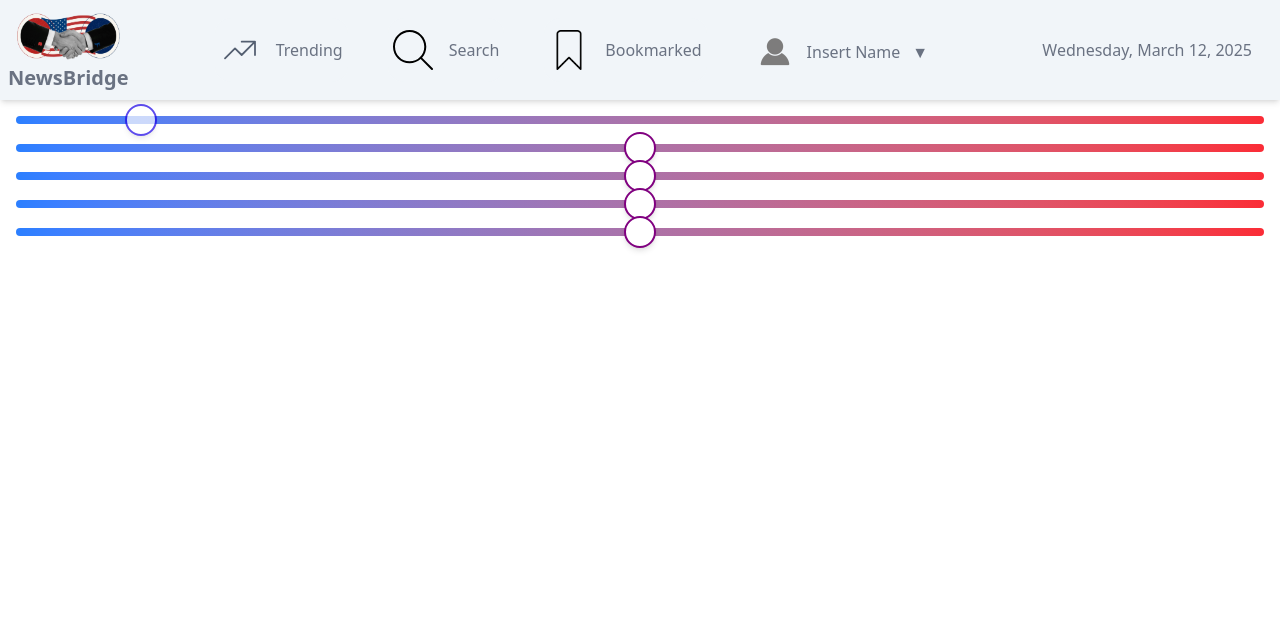
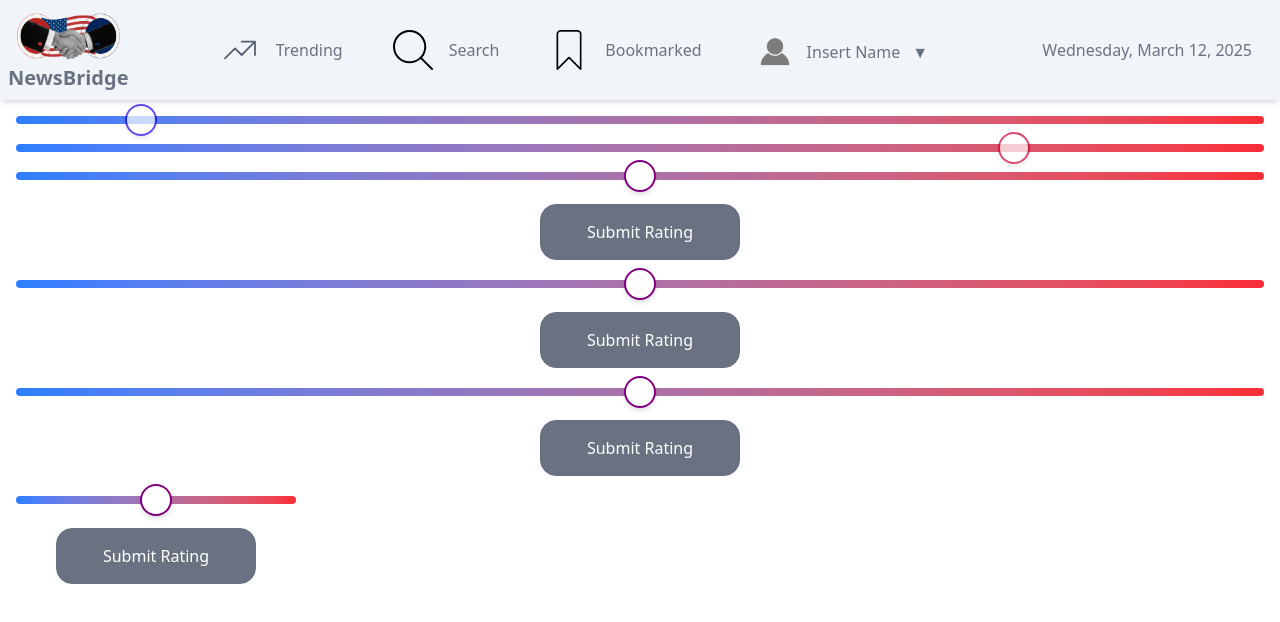
Before and after one commit to ysmazaheri/NewsBridge, a React (Vite) app in the folder frontend/newsbridge/: page /bias-scale-page in a window 1280 px wide. Shown: the top 622 px of the page. Built offline with nearby package versions, Linux system fonts and the light colour scheme.

Commit message:
Updated user input slider with a button to submit / adjust rating

```diff
--- a/frontend/newsbridge/src/components/BiasScale.tsx
+++ b/frontend/newsbridge/src/components/BiasScale.tsx
@@ -1,4 +1,5 @@
 import { useState, useEffect, useRef } from "react";
+import { Button } from "./FormElements";
 
 function getColor(rating: number): string {
   const red = Math.min(255, (rating / 100) * 255);
@@ -42,6 +43,7 @@ interface UserBiasScaleProps {
 export const UserBiasScale = (props: UserBiasScaleProps) => {
   const { initialRating, onChange } = props;
   const [dragging, setDragging] = useState<boolean>(false);
+  const [isMutable, setIsMutable] = useState<boolean>(true);
   const [currentRating, setCurrentRating] = useState<number>(initialRating);
   const scaleRef = useRef<HTMLDivElement>(null);
 
@@ -69,7 +71,6 @@ export const UserBiasScale = (props: UserBiasScaleProps) => {
     const handleMouseUp = () => {
       if (dragging) {
         setDragging(false);
-        onChange(currentRating);
       }
     };
 
@@ -85,23 +86,45 @@ export const UserBiasScale = (props: UserBiasScaleProps) => {
       document.removeEventListener("mousemove", handleMouseMove);
       document.removeEventListener("mouseup", handleMouseUp);
     };
-  }, [dragging, currentRating, onChange]);
+  }, [dragging]);
+
+  // Updates the state of the toggle button
+  const handleClick = () => {
+    if (isMutable) {
+      onChange(currentRating);
+    }
+    setIsMutable(!isMutable);
+  };
 
   return (
+    <div>
       <div
         ref={scaleRef} // Reference to this specific bias scale component
         className="relative w-full h-2 bg-gradient-to-r from-blue-500 to-red-500 rounded-full"
       >
         <div
-        className="absolute top-1/2 transform -translate-x-1/2 -translate-y-1/2 w-8 h-8 bg-white rounded-full shadow-md cursor-pointer hover:scale-105"
+          className={`absolute top-1/2 transform -translate-x-1/2 -translate-y-1/2 w-8 h-8 bg-white rounded-full shadow-md
+            ${
+              isMutable
+                ? "hover:scale-105 cursor-pointer"
+                : "opacity-70 cursor-not-allowed"
+            }`}
           style={{
             left: `${currentRating}%`,
             border: "2px solid",
             borderColor: color,
           }}
-        onMouseDown={() => setDragging(true)}
+          onMouseDown={() => isMutable && setDragging(true)}
           // Only considered "dragging" if circle was clicked
         />
       </div>
+      <div className="flex justify-center mt-6">
+        <Button
+          value={isMutable ? "Submit Rating" : "Adjust Rating"}
+          width={200}
+          handleClick={handleClick}
+        ></Button>
+      </div>
+    </div>
   );
 };
--- a/frontend/newsbridge/src/pages/component_testing_pages/BiasScalePage.tsx
+++ b/frontend/newsbridge/src/pages/component_testing_pages/BiasScalePage.tsx
@@ -8,11 +8,13 @@ function BiasScalePage() {
   return (
     <div className="flex flex-col p-4 justify-between gap-5">
       <NewsBridgeBiasScale rating={10} />
+      <NewsBridgeBiasScale rating={80} />
       <UserBiasScale initialRating={50} onChange={handleBiasUpdate} />
       <UserBiasScale initialRating={50} onChange={handleBiasUpdate} />
       <UserBiasScale initialRating={50} onChange={handleBiasUpdate} />
-
-      <UserBiasScale initialRating={50} onChange={handleBiasUpdate} />
+      <div className="w-70">
+        <UserBiasScale initialRating={50} onChange={handleBiasUpdate} />
+      </div>
     </div>
   );
 }
```
Lines whose indentation alone changed are shown as unchanged.
